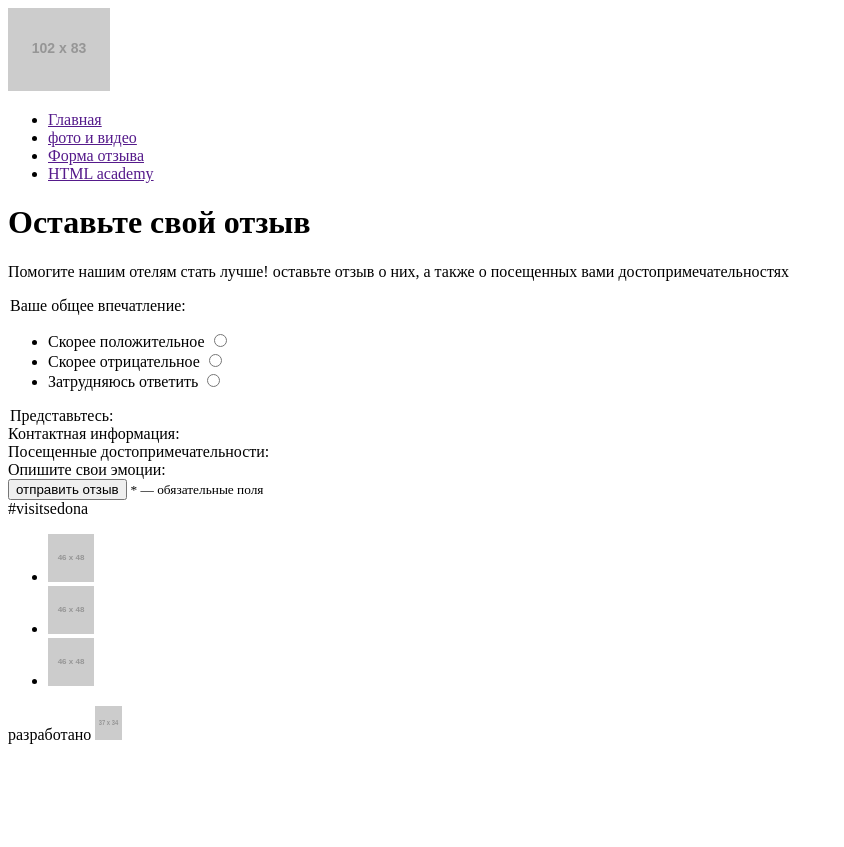
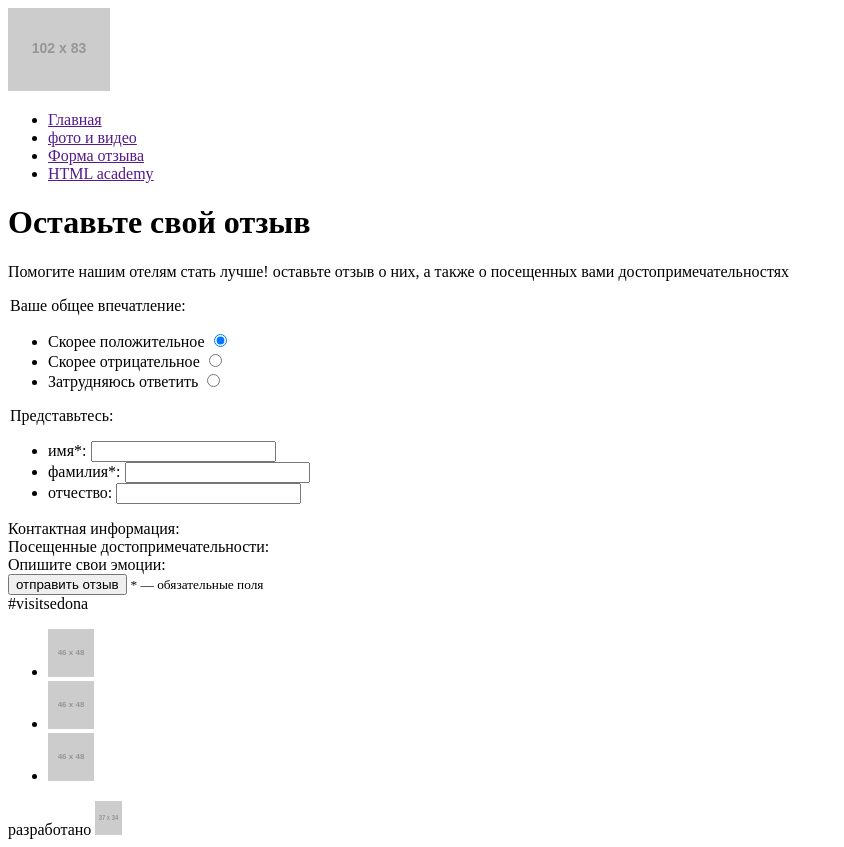
Before and after one commit to iegorov/298183-sedona, a website: page form.html in a window 1280 px wide. Shown: the whole page, without its empty margins (0-844 px from the left). Before the commit the page ends 800 px from the top, so only its background shows below. Drawn offline with Linux system fonts and the light colour scheme; placeholder pictures from the web are drawn by us.

Commit message:
module2-task1: Markup full name fields.

```diff
--- a/form.html
+++ b/form.html
@@ -40,6 +40,7 @@
                 id="positiveImpression"
                 name="impression"
                 value="positive"
+                checked
                 />
             </li>
             <li class="review-form__field">
@@ -64,6 +65,34 @@
         </div>
         <div class="review-form__full-name">
           <legend class="review-form__legend">Представьтесь:</legend>
+          <ul class="review-form__fields">
+            <li class="review-form__field">
+              <label for="name" class="review-form__label">имя*:</label>
+              <input type="text"
+                class="review-form__input review-form__input--text"
+                id="name"
+                name="name"
+                required
+                />
+            </li>
+            <li class="review-form__field">
+              <label for="surname" class="review-form__label">фамилия*:</label>
+              <input type="text"
+                class="review-form__input review-form__input--text"
+                id="surname"
+                name="surname"
+                required
+                />
+            </li>
+            <li class="review-form__field">
+              <label for="patronymic" class="review-form__label">отчество:</label>
+              <input type="text"
+                class="review-form__input review-form__input--text"
+                id="patronymic"
+                name="patronymic"
+                />
+            </li>
+          </ul>
         </div>
         <div class="review-form__contacts">
           <legent class="review-form__legend">Контактная информация:</legent>
```
